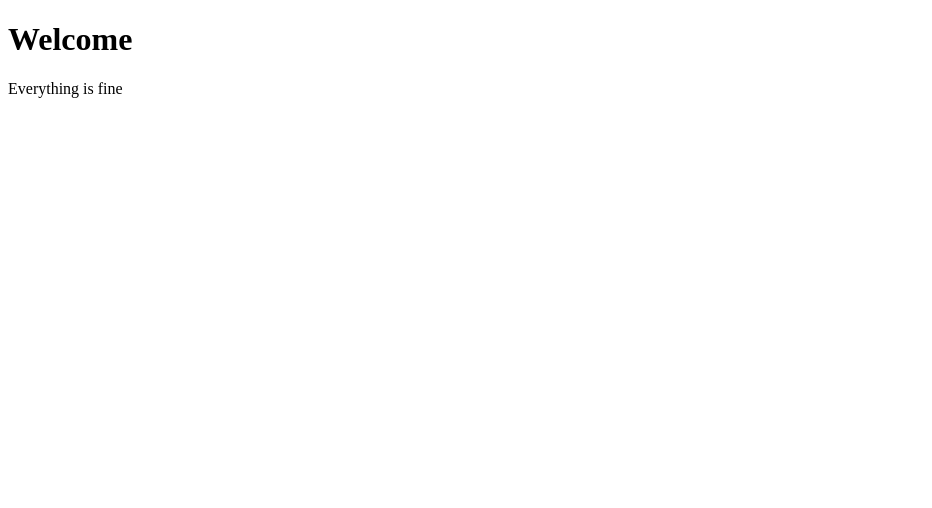
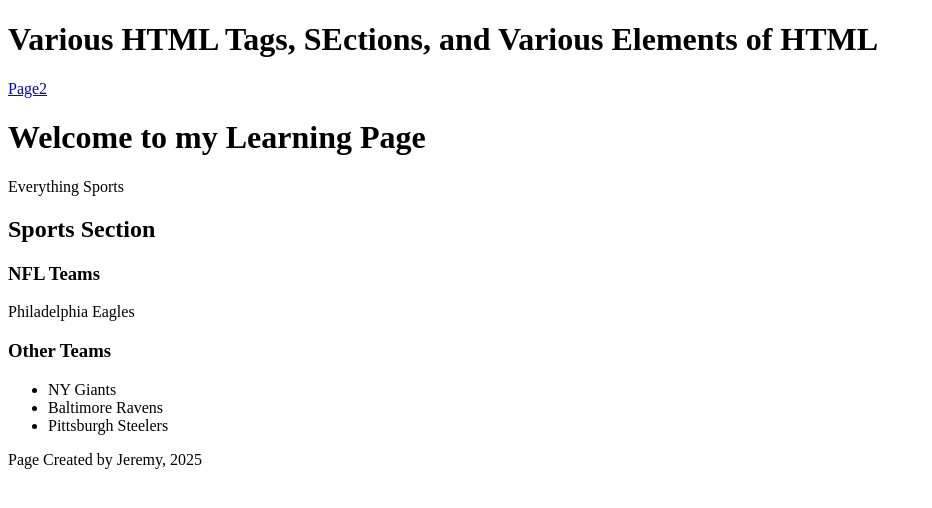
Before and after one commit to jnaugle101/first-repo, a plain HTML site: page index.html in a window 1280 px wide. Shown: the whole page, without its empty margins (0-932 px from the left). Drawn offline with Linux system fonts and the light colour scheme.

Commit message:
add index,page2 and css filel

```diff
--- a/index.html
+++ b/index.html
@@ -6,21 +6,55 @@
 
 <head>
 	<meta charset="utf-8">
-	<title>Good Website</title>
+	<title>Website Development</title>
 
 
 </head>
 
+<header>
+	<h1>Various HTML Tags, SEctions, and Various Elements of HTML</h1>
+	<nav><a href='page2.html'>Page2</a>
+
+</header>
 
 
 <body>
 
-	<h1>Welcome</h1>
-
-	<p>Everything is fine</p>
 
 
+	<h1>Welcome to my Learning Page</h1>
 
+	<p>Everything Sports</p>
+
+
+<section>
+
+	<h2>Sports Section</h2>
+
+	<article>
+		<h3>NFL Teams</h3>
+		<p>Philadelphia Eagles</p>
+
+	</article>
+
+
+	<aside>
+
+		<h3>Other Teams</h3>
+			<ul>
+				<li>NY Giants</li>
+				<li>Baltimore Ravens</li>
+				<li>Pittsburgh Steelers</li>
+
+	</aside>
+
+
+</section>
+
+<footer>
+	<p>Page Created by Jeremy, 2025</p>
+
+</footer>
 
 </body>
 
```
Also changed, not shown: page2.html (added, +35 -0 lines), style.css (added).
